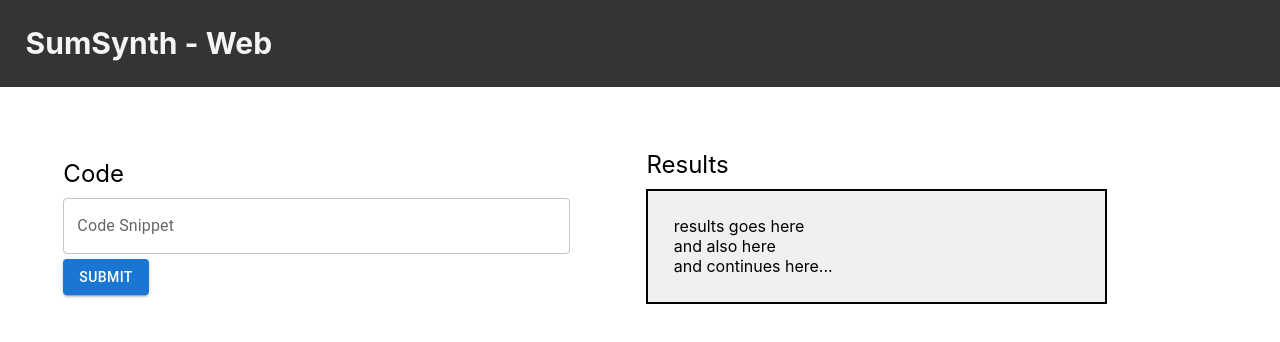
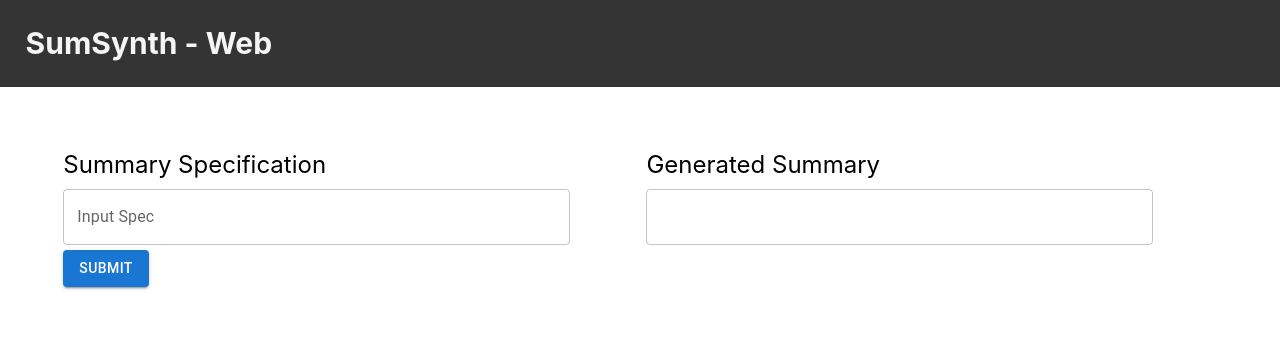
Before and after one commit to frediramos/SumSynth-Web, a React (Create React App) app in the folder sumsynth-client/: page / in a window 1280 px wide. Shown: the top 342 px of the page. Built offline with nearby package versions, Linux system fonts and the light colour scheme.

Commit message:
Display generated summary

```diff
--- a/sumsynth-client/src/App.css
+++ b/sumsynth-client/src/App.css
@@ -22,9 +22,17 @@
 }
 
 .displayResponse {
+  width: 80%;
+  justify-self: center;
+  align-self: center;
+  margin-top: 10%;
+}
+
+
+/* .displayResponse {
   border: 1.5pt solid black;
   padding: 5%;
   width: 80%;
   text-align: left;
   background-color: #f0f0f0;
-}
+} */
--- a/sumsynth-client/src/App.js
+++ b/sumsynth-client/src/App.js
@@ -9,38 +9,48 @@ const endpoint = "http://localhost:3000/gen"
 
 function App() {
 
-  const [codeSnippet, setCodeSnippet] = useState('');
-  const [isFormSubmitted, setIsFormSubmitted] = useState(false);
+  const [inputSpec, setinputSpec] = useState('');
+  const [isSummReceived, setIsSummReceived] = useState(false);
+  const [genSummary, setgenSummary] = useState('')
 
   const handleInputChange = (event) => {
-    setCodeSnippet(event.target.value);
+    setinputSpec(event.target.value);
   };
 
   const handleFormSubmit = async (event) => {
     event.preventDefault();
+    console.log('Sending text to the server:', inputSpec);
+
     try {
-        const response = await fetch(endpoint, {
+        fetch(endpoint, {
             method: 'POST',
             headers: {
                 'Content-Type': 'application/json',
             },
             body: JSON.stringify({
-                spec: codeSnippet,
+                spec: inputSpec,
                 gen: "under",
                 lang: "c",
             })
+        }).then((response) => response.json()).then((responseJson) => {
+
+            const code = responseJson.code
+            console.log(code);
+
+            if(code){
+                setgenSummary(code);
+                setIsSummReceived(true);
+            }
+
         });
-
-    }  catch (err) {
+    }
+    catch (err) {
         console.error(err);
     }
-
-    console.log('Sending text to the server:', codeSnippet);
-    setIsFormSubmitted(true);
   };
 
   const handleNewSubmission = (event) => {
-    setIsFormSubmitted(false);
+    setIsSummReceived(false);
 
   }
 
@@ -50,14 +60,14 @@ function App() {
     <div className='container'>
 
       <div className='formBox'>
-        <div className='titles'>Code</div>
+        <div className='titles'> Summary Specification </div>
         <form className='form' onSubmit={handleFormSubmit}>
           <TextField
             fullWidth
             multiline
-            label="Code Snippet"
+            label="Input Spec"
             id="fullWidth"
-            value={codeSnippet}
+            value={inputSpec}
             onChange={handleInputChange}
           />
           <Button style={{marginTop: "1%"}} type="submit" variant="contained" color="primary">
@@ -67,48 +77,28 @@ function App() {
       </div>
 
       <div className='responseBox'>
-        <div className='titles'>Results</div>
-        <div className='displayResponse'>
-          results goes here
-          <br/>
-          and also here
-          <br/>
-          and continues here...
-        </div>
-      </div>
+        <div className='titles'> Generated Summary </div>
+        {isSummReceived &&
 
-
-      {/*{isFormSubmitted ? (
-        <div>
-          <p>Thank you for your submission!</p>
-          <Button onClick={handleNewSubmission} type="submit" variant="contained" color="primary">
-            Submit another code snippet
-          </Button>
-        </div>
-      ) :
-        (
-        <form className='form' onSubmit={handleFormSubmit}>
-          <TextField
+        <TextField
             fullWidth
             multiline
-            label="Code Snippet"
             id="fullWidth"
-            value={inputText}
-            onChange={handleInputChange}
-          />
-          <Button style={{marginTop: "1%"}} type="submit" variant="contained" color="primary">
-            Submit
-          </Button>
-        </form>
-        )
-      }
-      */}
+            value={genSummary}
+        />
+        }
 
+        {!isSummReceived &&
+        <TextField
+            fullWidth
+            multiline
+            id="fullWidth"
+        />
+        }
+
+      </div>
     </div>
-
     </>
-
-
   );
 }
 
```
